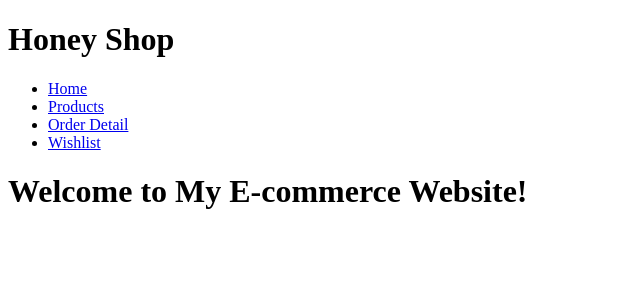
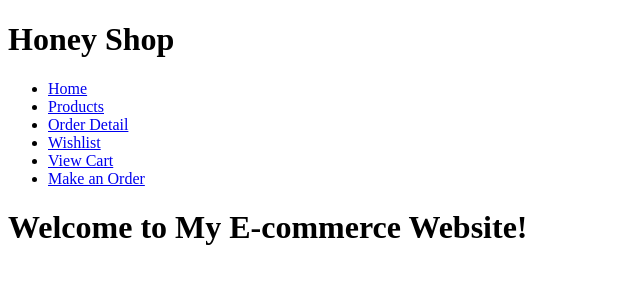
Before and after one commit to WaseemRabah/honeyshop, a Django app: page / in a window 1280 px wide. Shown: the top 300 px of the page, without its empty margins (0-640 px from the left). Run offline with Django 4.2, Linux system fonts and the light colour scheme.

Commit message:
Add navigation links to the base template

```diff
--- a/templates/base.html
+++ b/templates/base.html
@@ -23,7 +23,8 @@
             <li><a href="{% url 'products:product-list' %}">Products</a></li>
             <li><a href="#order">Order Detail</a></li>
             <li><a href="{% url 'wishlist:wishlist-list' %}">Wishlist</a></li>
-            <!-- Add more navigation items based on your project's structure -->
+            <li><a href="{% url 'bag:view-cart' %}">View Cart</a></li>
+            <li><a href="{% url 'bag:make-order' %}">Make an Order</a></li>
         </ul>
     </nav>
 
```
